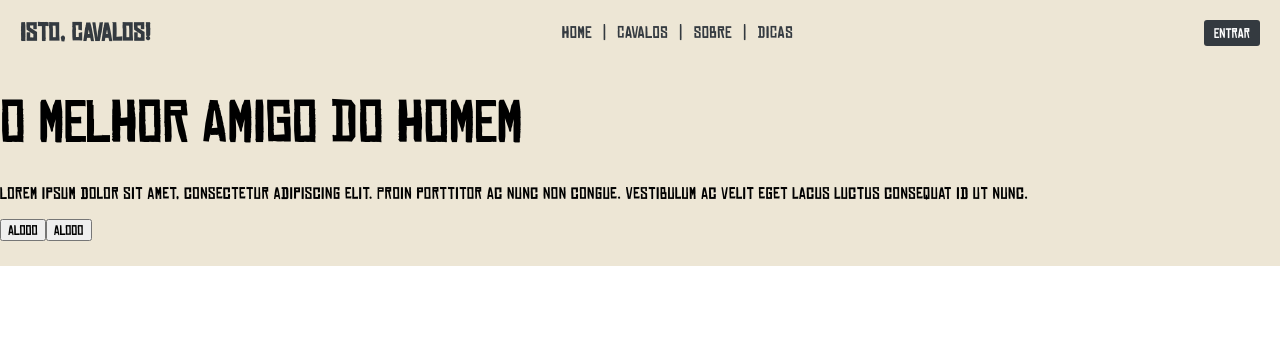
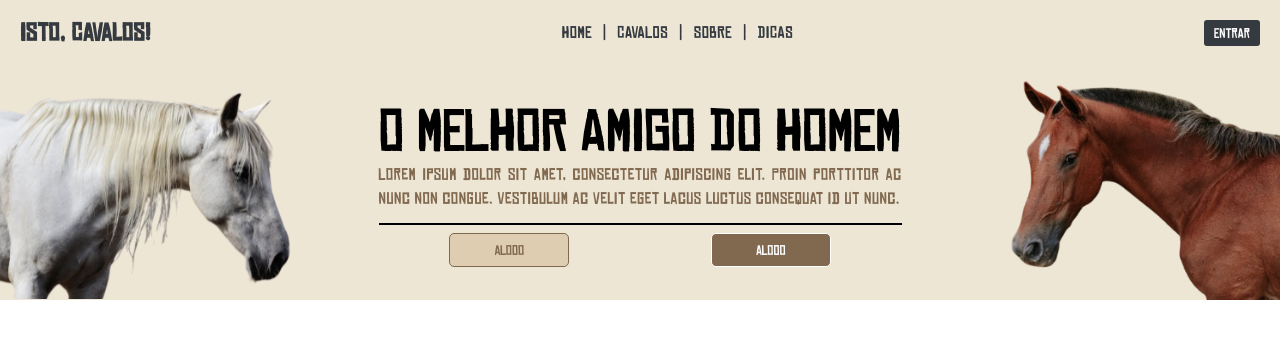
Before and after one commit to jovem-edson/Projeto-Integrador-4-FrontEnd, an Angular app in the folder estabulo/: page / in a window 1280 px wide. Shown: the top 338 px of the page. Built offline with nearby package versions, Linux system fonts and the light colour scheme.

Commit message:
continuando estilização primeira-secao

```diff
--- a/estabulo/src/app/pages/home/home.component.html
+++ b/estabulo/src/app/pages/home/home.component.html
@@ -1,7 +1,7 @@
 <main>
     <section class="primeira-secao">
         <div class="container-imagem">
-            <img src=""/>
+            <img src="../../../assets/images/cavalos/cavaloBranco.svg"/>
         </div>
 
         <div class="primeira-secao-conteudo-container">
@@ -17,9 +17,11 @@
                         Vestibulum ac velit eget lacus luctus consequat id ut nunc.</p>
                 </div>
 
+                <hr/>
+
                 <div class="botoes">
-                    <button>alooo</button>
-                    <button>alooo</button>
+                    <button class="botao-primario">alooo</button>
+                    <button class="botao-secundario">alooo</button>
                 </div>
 
             </div>
@@ -27,7 +29,7 @@
         </div>
 
         <div class="container-imagem">
-            <img src=""/>
+            <img src="../../../assets/images/cavalos/cavaloVermelho.svg"/>
         </div>
     </section>
 </main>
--- a/estabulo/src/app/pages/home/home.component.scss
+++ b/estabulo/src/app/pages/home/home.component.scss
@@ -4,4 +4,65 @@ main {
     h1, h2, p, button {
         font-family: 'EstabuloFonte', sans-serif;
     }
+
+    .primeira-secao {
+        display: flex;
+        justify-content: space-between;
+        align-items: center;
+
+        img {
+            display: flex;
+            height: auto;
+            width: 350px;
+        }
+
+        .informacoes {
+            width: 523px;
+            text-align: justify;
+
+            h1 {
+                margin: 0;
+            }
+
+            p {
+                color: #816950
+            }
+
+
+        }
+
+        hr {
+            border: solid 1px;
+        }
+
+        .botoes {
+            display: flex;
+            justify-content: space-around;
+            align-items: center;
+
+            button {
+                cursor: pointer;
+                border: none;
+                padding: 8px;
+                width: 120px;
+
+            }
+
+            .botao-primario {
+                background-color: #DFCDB1;
+                color: #816950;
+                border: solid 1px;
+                border-radius: 5px;
+            }
+
+            .botao-secundario {
+                background-color: #816950;
+                color: white;
+                border: solid 1px;
+                border-radius: 5px;
+            }
+
+
+           }
+    }
 }
```
Also changed, not shown: estabulo/src/assets/images/cavalos/cavaloBranco.svg (added), estabulo/src/assets/images/cavalos/cavaloVermelho.svg (added).
